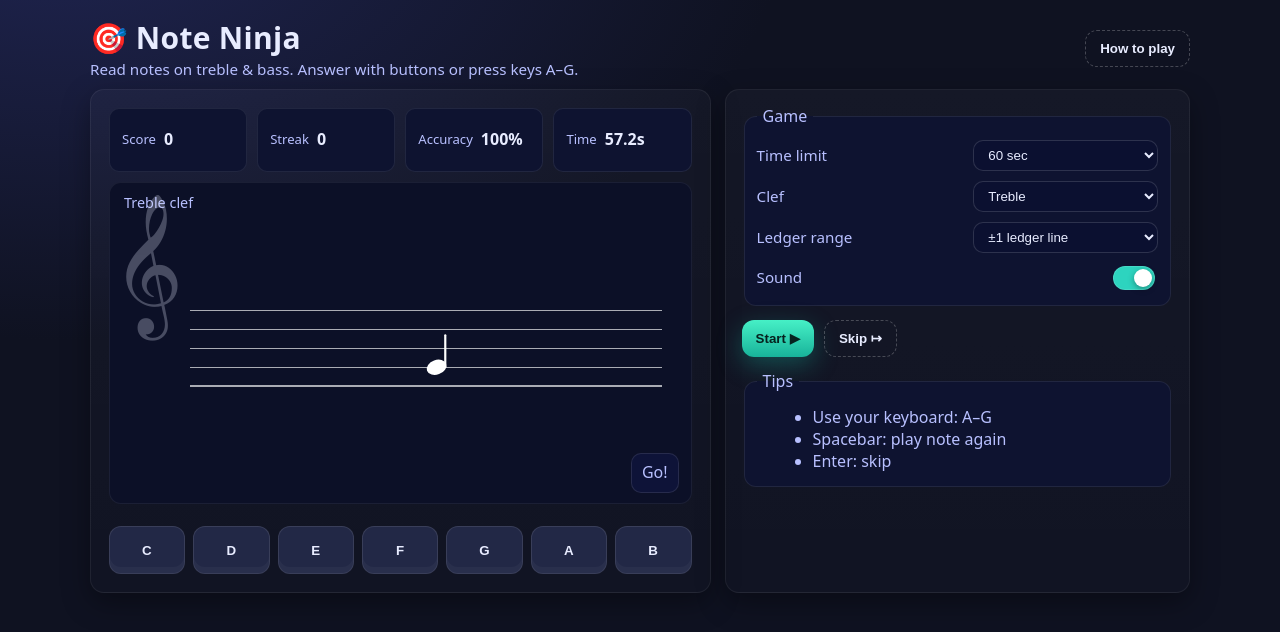
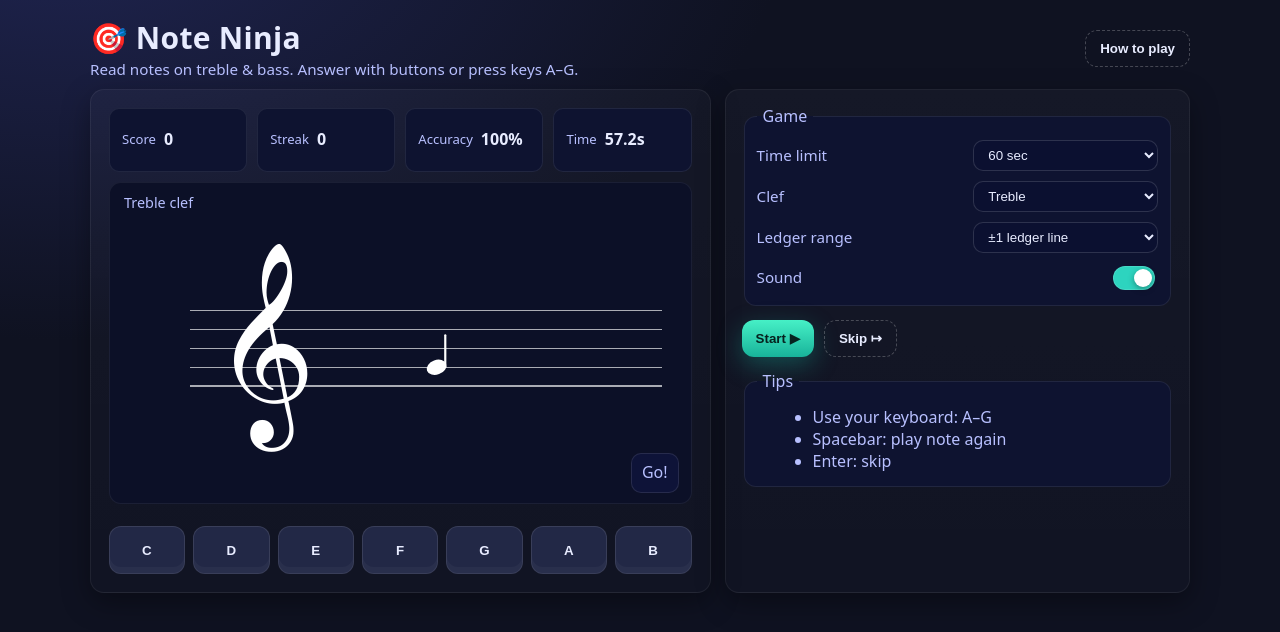
Before and after one commit to Lmoore96/Note-Ninja, a plain HTML site: page index.html in a window 1280 px wide. Both pictures are taken after a click on the button "Start ▶". Drawn offline with Linux system fonts and the light colour scheme.

Commit message:
Update index.html

```diff
--- a/index.html
+++ b/index.html
@@ -60,10 +60,18 @@
   .clef-label{
     position:absolute; left:14px; top:10px; color:var(--ink-dim); font-size:.9rem
   }
-  .clef-glyph{
-    position:absolute; left:12px; top:40px; font-size:84px; line-height:1; opacity:.27;
-    font-family: "Bravura","Noto Music","DejaVu Sans","Segoe UI Symbol",system-ui;
-    user-select:none; pointer-events:none;
+.clef-glyph{
+  position:absolute;
+  /* we’ll set left/top from JS so it lines up with the staff */
+  left: 0; top: 0;
+  font-size: 110px; line-height: 1;
+  color: #fff;             /* white clef */
+  opacity: 1;              /* no fade */
+  z-index: 3;              /* above the SVG lines */
+  pointer-events: none;    /* not clickable */
+  font-family: "Bravura","Noto Music","DejaVu Sans","Segoe UI Symbol",system-ui;
+}
+
   }
  svg{ width:100%; height:auto; aspect-ratio: 800 / 280; display:block; }
 
@@ -444,7 +452,7 @@ function mulberry32(seed) {
     game.target = target;
     game.lastNoteAt = performance.now();
 
-    renderClef(clef);
+    renderClef(clefKey);
     renderNote(target);
     ariaQ.textContent = `${clef.announce} clef: new note ready`;
     if(soundTog.checked){
@@ -454,10 +462,34 @@ function mulberry32(seed) {
     }
   }
 
-  function renderClef(clef){
-    clefText.textContent = clef.name;
-    clefGlyph.textContent = clef.glyph;
+// NEW: place clef on staff and make it white/foreground
+function renderClef(clefKey){
+  const clef = CLEFS[clefKey];
+  clefText.textContent = clef.name;
+  clefGlyph.textContent = clef.glyph;
+
+  // Put the clef slightly inside the staff area
+  const x = STAFF.left + 8;           // a bit inside the left edge of lines
+  clefGlyph.style.left = x + "px";
+  clefGlyph.style.color = "#fff";
+  clefGlyph.style.opacity = "1";
+  clefGlyph.style.zIndex = 3;
+
+  // Size & vertical anchor per clef:
+  // Treble “wraps” the 2nd line (G); Bass dots surround the 4th line (F).
+  const lineY = i => STAFF.baselineY - i * STAFF.gap;
+  if (clefKey === "treble") {
+    const size = 120;
+    clefGlyph.style.fontSize = size + "px";
+    const targetY = lineY(1);                 // 2nd line from bottom
+    clefGlyph.style.top = (targetY - size * 0.60) + "px";
+  } else { // bass
+    const size = 110;
+    clefGlyph.style.fontSize = size + "px";
+    const targetY = lineY(3);                 // 4th line from bottom
+    clefGlyph.style.top = (targetY - size * 0.55) + "px";
   }
+}
 
   function renderNote(target){
     // clear previous
@@ -675,7 +707,7 @@ function mulberry32(seed) {
   renderClef(CLEFS["treble"]);
   // draw a demo whole note on middle staff for looks
   game.target = {letter:"G", octave:4, clef:"treble", step:2}; // G4 (2nd line)
-  renderNote(game.target);
+  renderClef("treble");
 
 })();
 </script>
```
